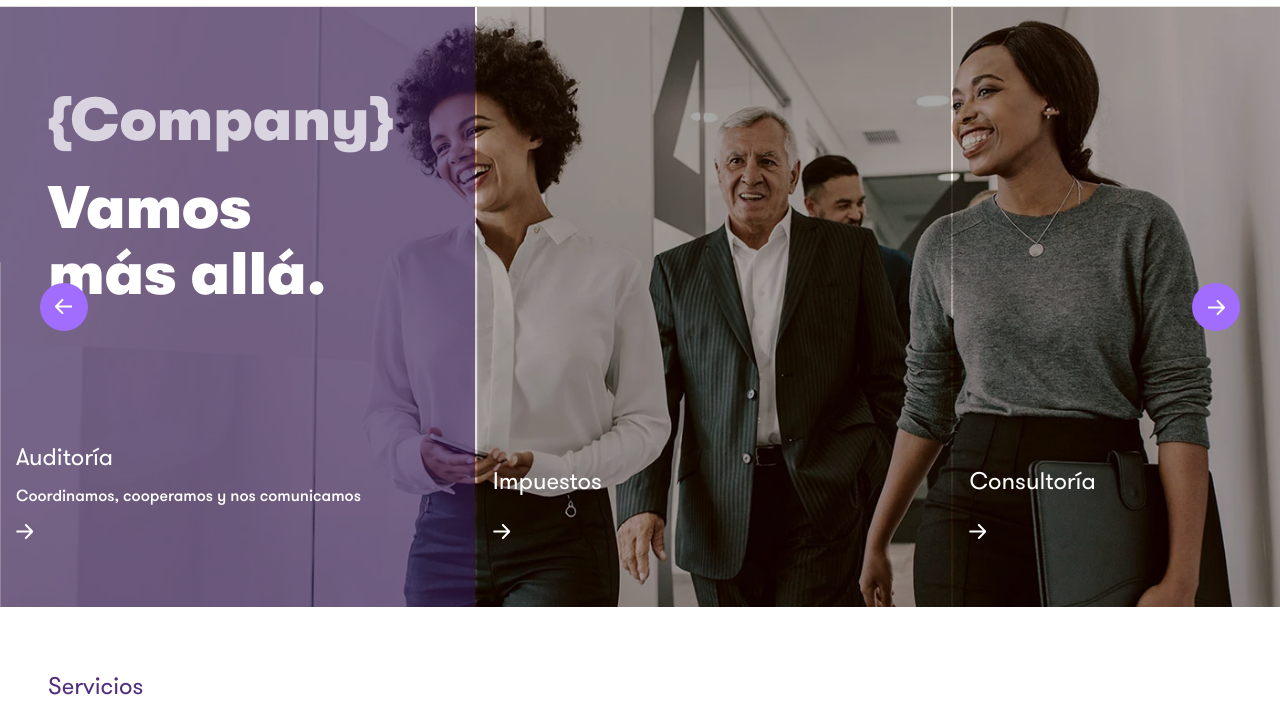
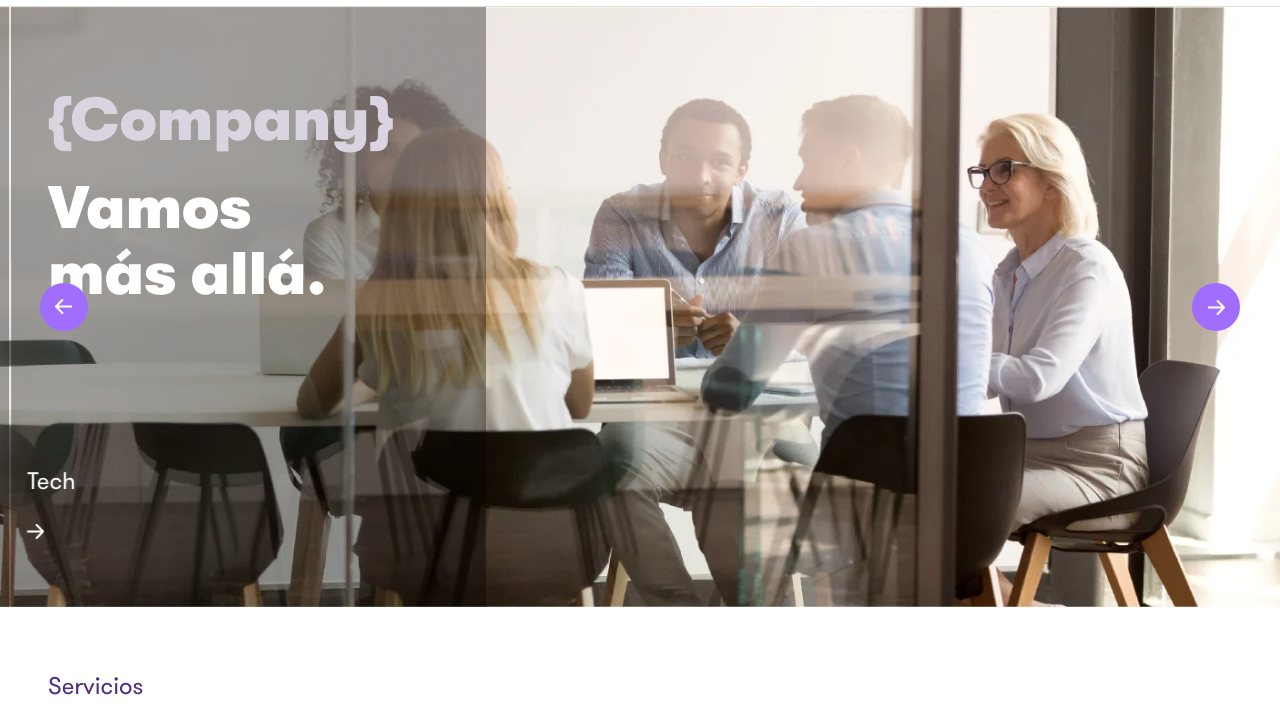
Before and after one commit to ervinjahic65/GTC, a plain HTML site: page index.html in a window 1280 px wide. Both pictures are taken after a click on the button 64 px from the left and 340 px from the top of the page. Shown: the part 33-757 px from the top of the page. Drawn offline with Linux system fonts and the light colour scheme.

Commit message:
make slider in header works

```diff
--- a/index.html
+++ b/index.html
@@ -910,5 +910,61 @@
             </footer>
             <!-- END FOOTER -->
         </div>
+        <script>
+            document.addEventListener("DOMContentLoaded", function() {
+              // Get the slides container, arrow buttons, and the carousel container for background changes
+              const slidesContainer = document.querySelector('.glide__slides');
+              const slides = slidesContainer.children;
+              const nextButton = document.querySelector('.slider__next');
+              const prevButton = document.querySelector('.slider__prev');
+              const carouselContainer = document.querySelector('.main-carousel');
+
+              // Array of background images corresponding to each slide
+              const backgroundImages = [
+                'files/auditoria.webp',
+                'files/iimpuestos.webp',
+                'files/consultoria.webp',
+                'files/outsourcing-1440x659px.webp',
+                'files/soluciones-tecnologicass.webp',
+                'files/banner-automatizacion-y-analisis-de-datos.webp'
+              ];
+
+              // Calculate the full width of one slide (including margins)
+              const firstSlide = slides[0];
+              const slideStyles = window.getComputedStyle(firstSlide);
+              const slideWidth = firstSlide.offsetWidth +
+                                 parseInt(slideStyles.marginLeft) +
+                                 parseInt(slideStyles.marginRight);
+
+              // Current slide index (starting at 0)
+              let currentIndex = 0;
+
+              // Update slider position and background image
+              function updateSlidePosition() {
+                // Move the slides container
+                slidesContainer.style.transform = `translate3d(-${currentIndex * slideWidth}px, 0, 0)`;
+
+                // Use modulo to safely select the correct background image
+                const bgIndex = currentIndex % backgroundImages.length;
+
+                // Update background image of the carousel container
+                carouselContainer.style.backgroundImage = `url(${backgroundImages[bgIndex]})`;
+                carouselContainer.style.backgroundSize = 'cover';
+                carouselContainer.style.backgroundPosition = 'center';
+              }
+
+              // Event listener for the next arrow
+              nextButton.addEventListener('click', function() {
+                currentIndex = (currentIndex + 1) % slides.length;
+                updateSlidePosition();
+              });
+
+              // Event listener for the previous arrow
+              prevButton.addEventListener('click', function() {
+                currentIndex = (currentIndex - 1 + slides.length) % slides.length;
+                updateSlidePosition();
+              });
+            });
+        </script>
     </body>
 </html>
```
